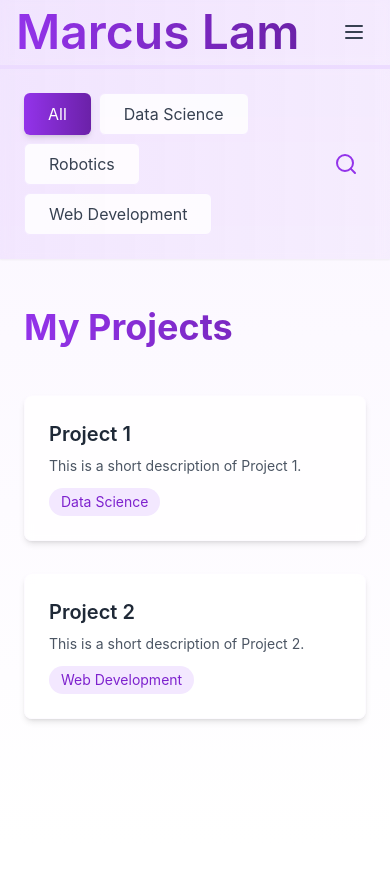
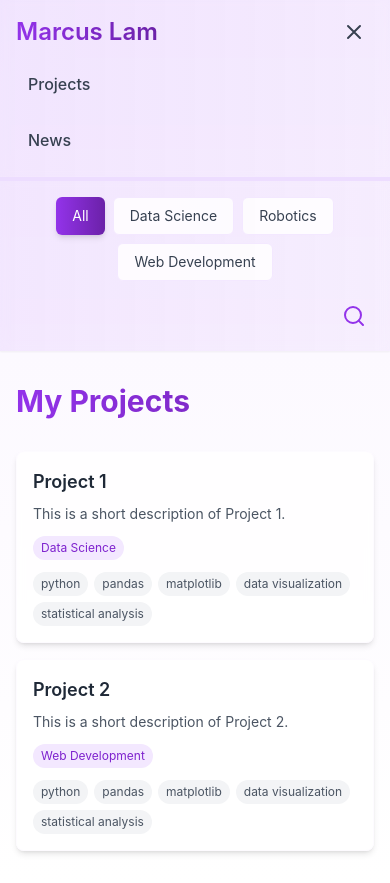
Before and after one commit to sucrammal/MyPortfolio, a React (Create React App) app: page /projects in a window 390 px wide. Both pictures are taken after a click on the button 354 px from the left and 32 px from the top of the page. Before the commit the page ends 844 px from the top, so only its background shows below. Built offline with nearby package versions, Linux system fonts and the light colour scheme.

Commit message:
Used chatgpt to add responsiveness.

```diff
--- a/src/components/Header.js
+++ b/src/components/Header.js
@@ -1,9 +1,10 @@
-import React, { useEffect } from 'react';
-import { Link } from "react-router-dom"; // Import Link from react-router-dom
+import React, { useState, useEffect } from 'react';
+import { Link } from "react-router-dom";
 
 const Header = () => {
+  const [isMobileMenuOpen, setIsMobileMenuOpen] = useState(false);
+
   useEffect(() => {
-	  // Load Inter font
     const loadFont = async () => {
       await document.fonts.load('1rem "Inter"');
       document.body.classList.add('font-inter');
@@ -16,6 +17,7 @@ const Header = () => {
 
     loadFont();
   }, []);
+
   return (
     <header className="w-full bg-gradient-to-r from-purple-500/10 to-purple-600/5 backdrop-blur-sm border-b border-purple-100/20">
       <div className="max-w-7xl mx-auto px-4 sm:px-6 lg:px-8">
@@ -24,16 +26,17 @@ const Header = () => {
           <div className="flex-shrink-0">
             <Link
               to="/"
-				className="text-5xl font-semibold bg-gradient-to-r from-purple-600 to-purple-800 bg-clip-text text-transparent hover:opacity-80 transition-opacity font-inter"
+              className="text-2xl sm:text-3xl md:text-4xl lg:text-5xl font-semibold bg-gradient-to-r from-purple-600 to-purple-800 bg-clip-text text-transparent hover:opacity-80 transition-opacity font-inter"
             >
               Marcus Lam
             </Link>
           </div>
-			{/* Navigation Links */}
+
+          {/* Desktop Navigation Links */}
           <div className="hidden sm:flex sm:space-x-8">
             <Link
               to="/projects"
-				className="group relative px-3 py-2 text-lg font-medium text-gray-700 transition-colors font-inter"
+              className="group relative px-3 py-2 text-base md:text-lg font-medium text-gray-700 transition-colors font-inter"
             >
               <span className="relative">
                 Projects
@@ -42,7 +45,7 @@ const Header = () => {
             </Link>
             <Link
               to="/news"
-				className="group relative px-3 py-2 text-lg font-medium text-gray-700 transition-colors font-inter"
+              className="group relative px-3 py-2 text-base md:text-lg font-medium text-gray-700 transition-colors font-inter"
             >
               <span className="relative">
                 News
@@ -50,12 +53,14 @@ const Header = () => {
               </span>
             </Link>
           </div>
+
           {/* Mobile Menu Button */}
           <div className="sm:hidden">
             <button
               type="button"
               className="text-gray-700 hover:text-purple-600 p-2 rounded-md transition-colors"
               aria-label="Toggle menu"
+              onClick={() => setIsMobileMenuOpen(!isMobileMenuOpen)}
             >
               <svg
                 className="h-6 w-6"
@@ -67,14 +72,37 @@ const Header = () => {
                   strokeLinecap="round"
                   strokeLinejoin="round"
                   strokeWidth={2}
-					d="M4 6h16M4 12h16M4 18h16"
+                  d={isMobileMenuOpen ? "M6 18L18 6M6 6l12 12" : "M4 6h16M4 12h16M4 18h16"}
                 />
               </svg>
             </button>
           </div>
         </nav>
+
+        {/* Mobile Menu */}
+        {isMobileMenuOpen && (
+          <div className="sm:hidden pb-4">
+            <div className="flex flex-col space-y-4">
+              <Link
+                to="/projects"
+                className="px-3 py-2 text-base font-medium text-gray-700 hover:text-purple-600 transition-colors"
+                onClick={() => setIsMobileMenuOpen(false)}
+              >
+                Projects
+              </Link>
+              <Link
+                to="/news"
+                className="px-3 py-2 text-base font-medium text-gray-700 hover:text-purple-600 transition-colors"
+                onClick={() => setIsMobileMenuOpen(false)}
+              >
+                News
+              </Link>
+            </div>
+          </div>
+        )}
       </div>
     </header>
   );
 };
+
 export default Header;
--- a/src/components/ProjectsPage.js
+++ b/src/components/ProjectsPage.js
@@ -91,18 +91,18 @@ function ProjectsPage() {
 
   return (
     <div className="min-h-screen bg-gradient-to-b from-purple-50 to-white text-gray-800 font-inter">
-      {/* Header bar */}
       <div className="border-b-4 border-purple-300/40">
         <Header />
       </div>
+
       {/* Navigation Bar with Search */}
-      <nav className="flex justify-between items-center bg-gradient-to-r from-purple-500/10 to-purple-600/5 backdrop-blur-sm py-6 px-6 shadow-sm">
-        <div className="flex flex-wrap gap-2">
+      <nav className="flex flex-col sm:flex-row justify-between items-center bg-gradient-to-r from-purple-500/10 to-purple-600/5 backdrop-blur-sm py-4 sm:py-6 px-4 sm:px-36 shadow-sm mx-auto gap-4 sm:gap-0">
+        <div className="flex flex-wrap justify-center sm:justify-start gap-2 w-full sm:w-auto">
           {["All", "Data Science", "Robotics", "Web Development"].map((category) => (
             <button
               key={category}
               onClick={() => setSelectedCategory(category)}
-              className={`px-6 py-2 rounded-md transition-all duration-200 ${
+              className={`px-4 sm:px-6 py-2 rounded-md transition-all duration-200 text-sm sm:text-base ${
                 selectedCategory === category
                   ? "bg-gradient-to-r from-purple-600 to-purple-800 text-white shadow-md"
                   : "bg-white/80 text-gray-700 border border-purple-100 hover:border-purple-300 hover:bg-purple-50"
@@ -113,9 +113,9 @@ function ProjectsPage() {
           ))}
         </div>
 
-        <div className="relative flex items-center">
+        <div className="relative flex items-center w-full sm:w-auto justify-end">
           <div className={`flex items-center transition-all duration-300 ${
-            isSearchExpanded ? 'w-64' : 'w-10'
+            isSearchExpanded ? 'w-full sm:w-64' : 'w-10'
           }`}>
             <button
               onClick={() => setIsSearchExpanded(!isSearchExpanded)}
@@ -128,7 +128,7 @@ function ProjectsPage() {
               placeholder="Search projects..."
               value={searchTerm}
               onChange={(e) => setSearchTerm(e.target.value)}
-              className={`w-full py-2 px-4 pr-10 rounded-full border border-purple-100 focus:outline-none focus:border-purple-300 transition-all duration-300 ${
+              className={`w-full py-2 px-4 pr-10 rounded-full border border-purple-100 focus:outline-none focus:border-purple-300 transition-all duration-300 text-sm sm:text-base ${
                 isSearchExpanded ? 'opacity-100' : 'opacity-0 w-0 p-0'
               }`}
               style={{ pointerEvents: isSearchExpanded ? 'auto' : 'none' }}
@@ -138,28 +138,38 @@ function ProjectsPage() {
       </nav>
 
       {/* Projects Section */}
-      <main className="max-w-7xl mx-auto px-6 py-12">
-        <h1 className="text-4xl font-bold bg-gradient-to-r from-purple-600 to-purple-800 bg-clip-text text-transparent mb-12">
+      <main className="max-w-7xl mx-auto px-4 sm:px-6 py-8 sm:py-12">
+        <h1 className="text-3xl sm:text-4xl font-bold bg-gradient-to-r from-purple-600 to-purple-800 bg-clip-text text-transparent mb-8 sm:mb-12">
           My Projects
         </h1>
 
         {filteredProjects.length > 0 ? (
-          <div className="grid grid-cols-1 md:grid-cols-2 lg:grid-cols-3 gap-8">
+          <div className="grid grid-cols-1 sm:grid-cols-2 lg:grid-cols-3 gap-4 sm:gap-8">
             {filteredProjects.map((project) => (
               <div
                 key={project.id}
-                className="p-6 rounded-lg shadow-md bg-white/80 backdrop-blur-sm border border-purple-100/20 hover:shadow-lg transition-all duration-200 hover:-translate-y-1 cursor-pointer"
+                className="p-4 sm:p-6 rounded-lg shadow-md bg-white/80 backdrop-blur-sm border border-purple-100/20 hover:shadow-lg transition-all duration-200 hover:-translate-y-1 cursor-pointer"
                 onClick={() => handleProjectClick(project)}
               >
-                <h3 className="text-xl font-semibold text-gray-800">{project.title}</h3>
+                <h3 className="text-lg sm:text-xl font-semibold text-gray-800">{project.title}</h3>
                 <p className="mt-2 text-sm text-gray-600">{project.shortDescription}</p>
                 <div className="mt-3 flex flex-wrap gap-2">
                   {project.labels.map((label) => (
                     <span
                       key={label}
-                      className="px-3 py-1 text-sm rounded-full bg-purple-100 text-purple-700"
+                      className="px-2 sm:px-3 py-1 text-xs sm:text-sm rounded-full bg-purple-100 text-purple-700"
                     >
                       {label}
+                    </span>
+                  ))}
+                </div>
+                <div className="mt-3 flex flex-wrap gap-1.5">
+                  {project.tags.map((tag) => (
+                    <span
+                      key={tag}
+                      className="px-2 py-1 text-xs rounded-full bg-gray-100 text-gray-600"
+                    >
+                      {tag}
                     </span>
                   ))}
                 </div>
@@ -167,24 +177,26 @@ function ProjectsPage() {
             ))}
           </div>
         ) : (
-          <p className="text-center text-gray-600 text-lg">No projects found.</p>
+          <p className="text-center text-gray-600 text-base sm:text-lg">No projects found.</p>
         )}
       </main>
 
       {/* Full content overlay */}
       {selectedProject && (
         <div
-          className="fixed inset-0 bg-gray-500 bg-opacity-50 flex justify-center items-center z-50"
+          className="fixed inset-0 bg-gray-500 bg-opacity-50 flex justify-center items-center p-4 z-50"
           onClick={closeOverlay}
         >
           <div
-            className="bg-white p-6 rounded-lg max-w-4xl w-full h-full overflow-y-auto"
-            onClick={(e) => e.stopPropagation()} // Prevent click propagation to close overlay
+            className="bg-white rounded-lg shadow-lg p-4 sm:p-6 max-w-lg w-full max-h-[90vh] overflow-y-auto"
+            onClick={(e) => e.stopPropagation()}
           >
-            <h2 className="text-2xl font-semibold">{selectedProject.title}</h2>
-            <div className="mt-4">{selectedProject.fullContent}</div>
+            <h2 className="text-xl sm:text-2xl font-bold mb-4">{selectedProject.title}</h2>
+            <div className="prose prose-sm sm:prose max-w-none">
+              {selectedProject.fullContent}
+            </div>
             <button
-              className="mt-6 px-4 py-2 bg-gradient-to-r from-purple-600 to-purple-800 text-white rounded-md"
+              className="mt-4 px-4 py-2 bg-purple-600 text-white rounded-md text-sm sm:text-base"
               onClick={closeOverlay}
             >
               Close
```
Also changed, not shown: src/components/HomePage.js (+18 -16 lines). Lines whose indentation alone changed are shown as unchanged.
